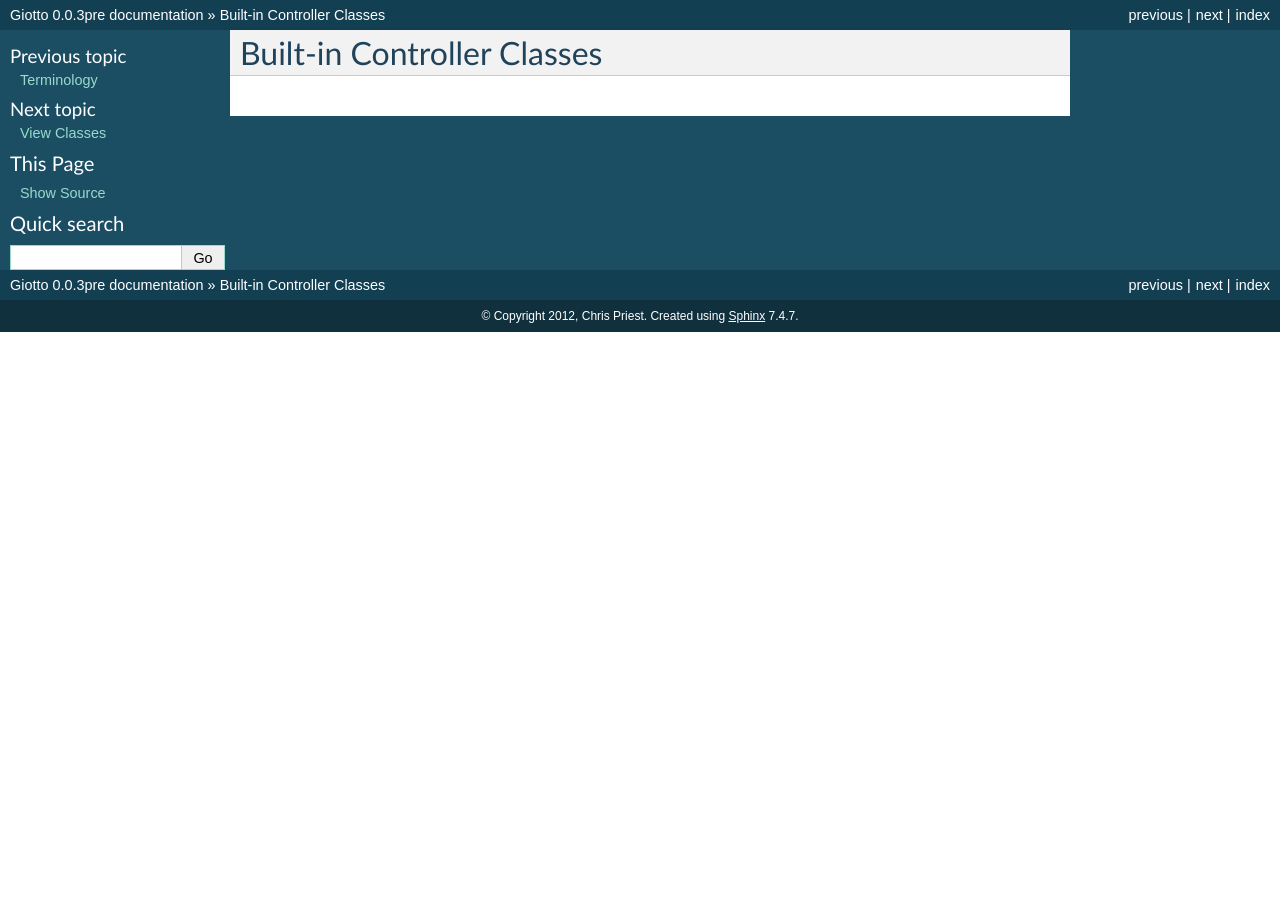
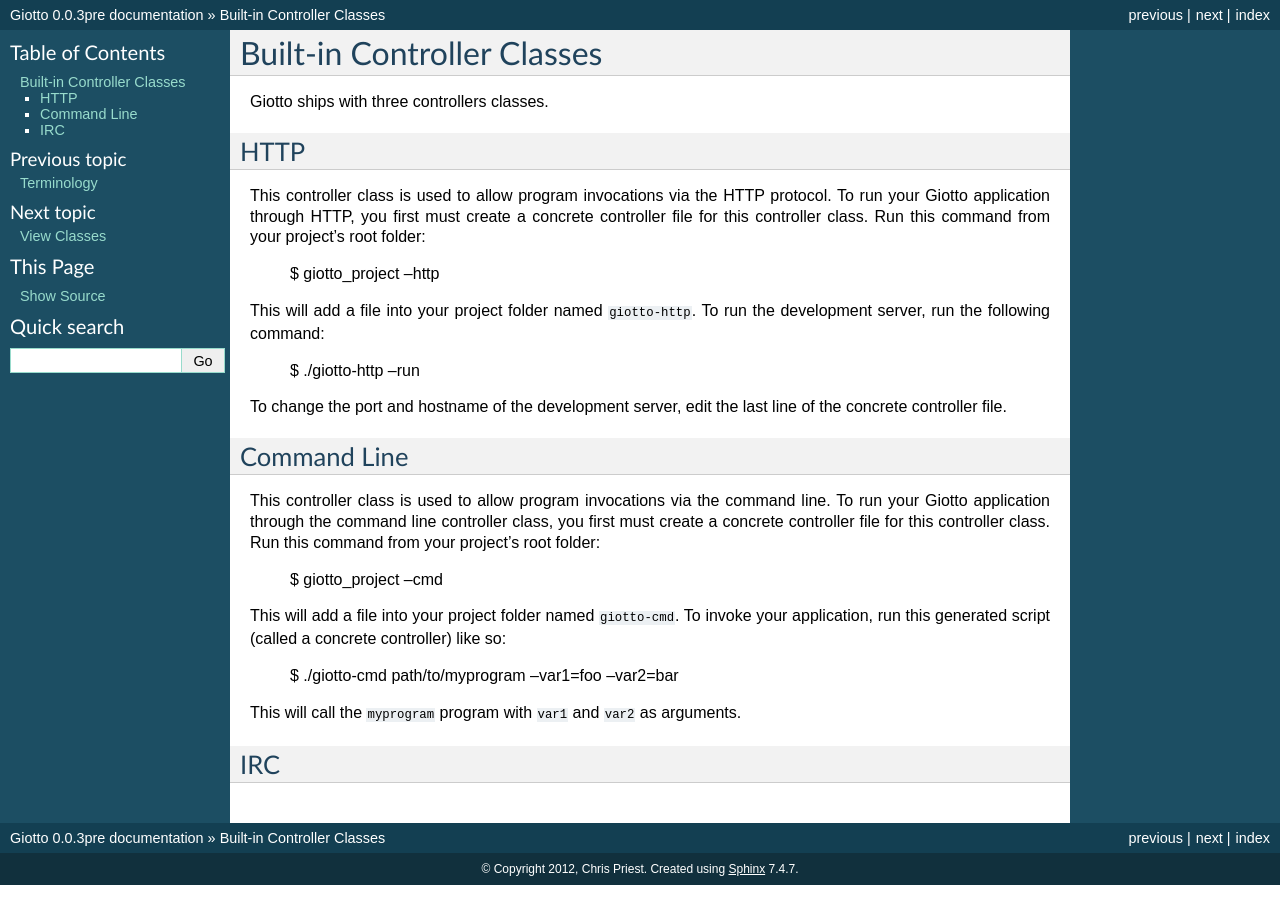
Before and after one commit to priestc/giotto, a Sphinx documentation site: the page built from docs/built_in_controller_classes.rst, in a window 1280 px wide. Built offline with Sphinx 7.4.7, drawn with Linux system fonts in a browser that asks for light colours.

Commit message:
added documentation for built in controllers

```diff
--- a/docs/built_in_controller_classes.rst
+++ b/docs/built_in_controller_classes.rst
@@ -3,3 +3,43 @@
 ===========================
 Built-in Controller Classes
 ===========================
+
+Giotto ships with three controllers classes.
+
+HTTP
+----
+
+This controller class is used to allow program invocations via the HTTP protocol.
+To run your Giotto application through HTTP,
+you first must create a concrete controller file for this controller class.
+Run this command from your project's root folder:
+
+    $ giotto_project --http
+
+This will add a file into your project folder named ``giotto-http``.
+To run the development server, run the following command:
+
+    $ ./giotto-http --run
+
+To change the port and hostname of the development server,
+edit the last line of the concrete controller file.
+
+Command Line
+------------
+
+This controller class is used to allow program invocations via the command line.
+To run your Giotto application through the command line controller class,
+you first must create a concrete controller file for this controller class.
+Run this command from your project's root folder:
+
+    $ giotto_project --cmd
+
+This will add a file into your project folder named ``giotto-cmd``.
+To invoke your application, run this generated script (called a concrete controller) like so:
+
+    $ ./giotto-cmd path/to/myprogram --var1=foo --var2=bar
+
+This will call the ``myprogram`` program with ``var1`` and ``var2`` as arguments.
+
+IRC
+---
```
Also changed, not shown: 1 other file.
